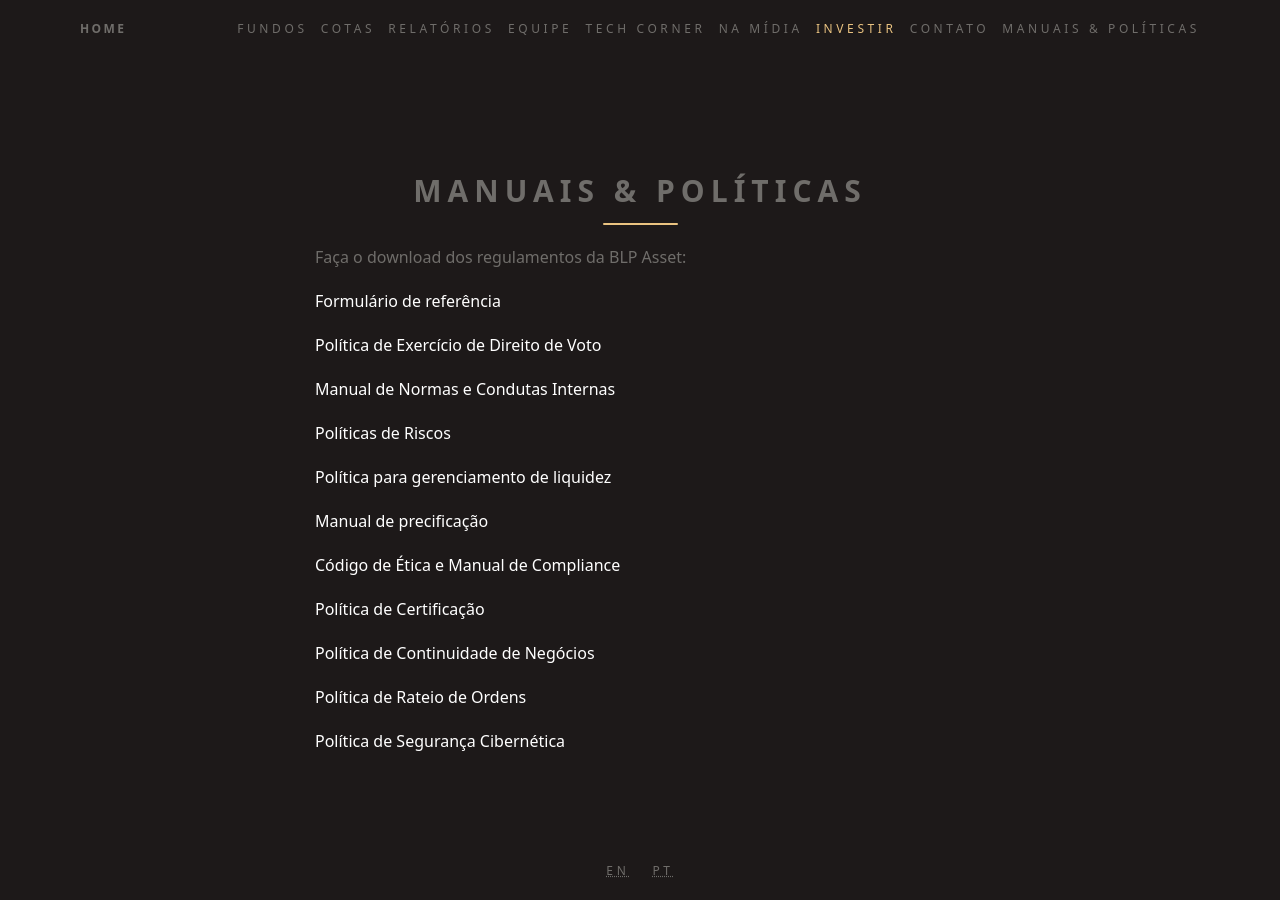
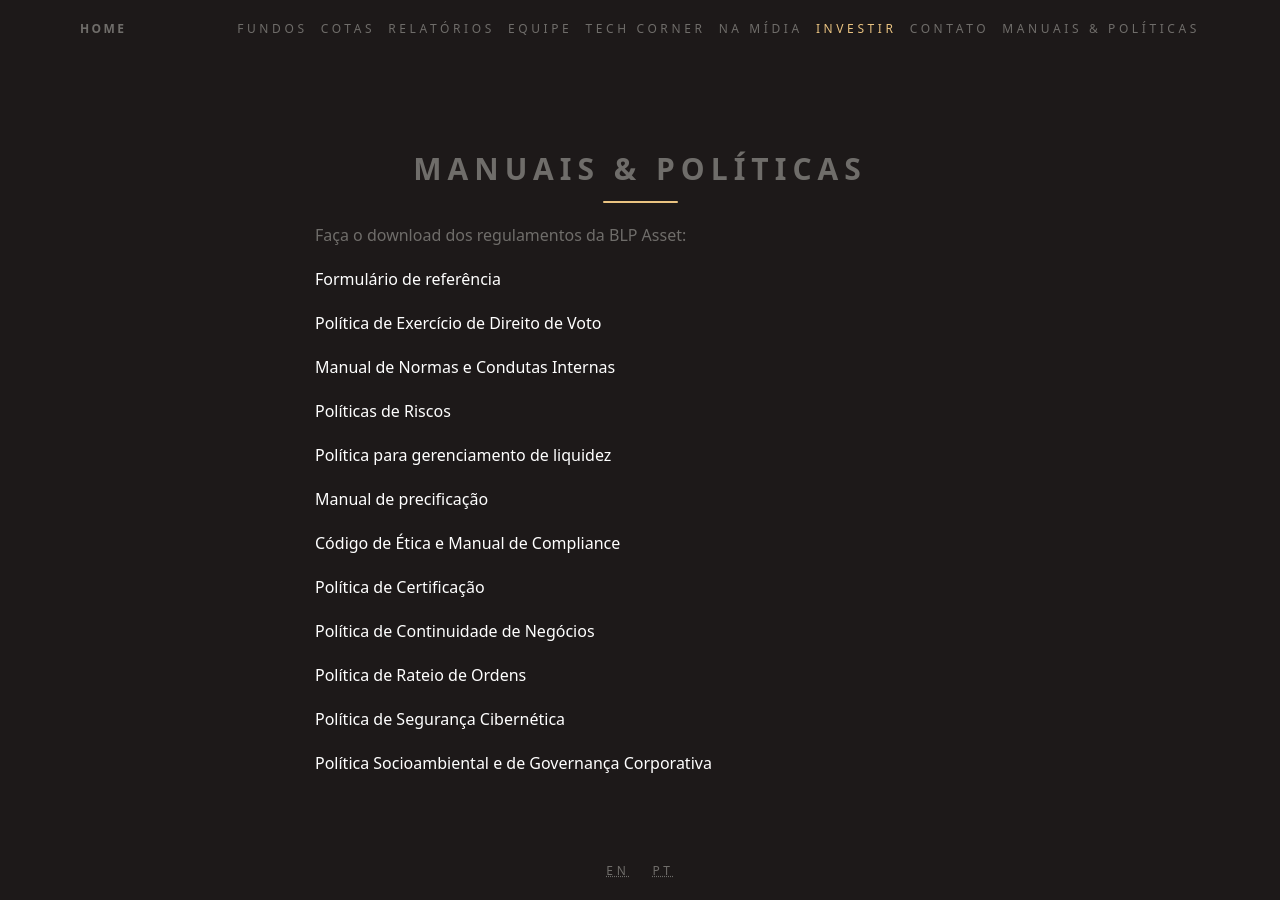
Before and after one commit to ateliedetemas/blpcrypto, a Jekyll site: the page built from _pages/regulamento.md, in a window 1280 px wide. Built offline with Jekyll 4.4.1, drawn with Linux system fonts in a browser that asks for light colours.

Commit message:
Update regulamento.md

```diff
--- a/_pages/regulamento.md
+++ b/_pages/regulamento.md
@@ -27,3 +27,5 @@ Faça o download dos regulamentos da BLP Asset:
 [Política de Rateio de Ordens]({{ '/assets/documents/PRO2020.pdf' }})
 
 [Política de Segurança Cibernética]({{ '/assets/documents/PSC2020.pdf' }})
+
+[Política Socioambiental e de Governança Corporativa]({{ '/assets/documents/PSGC2020.pdf' }})
```
